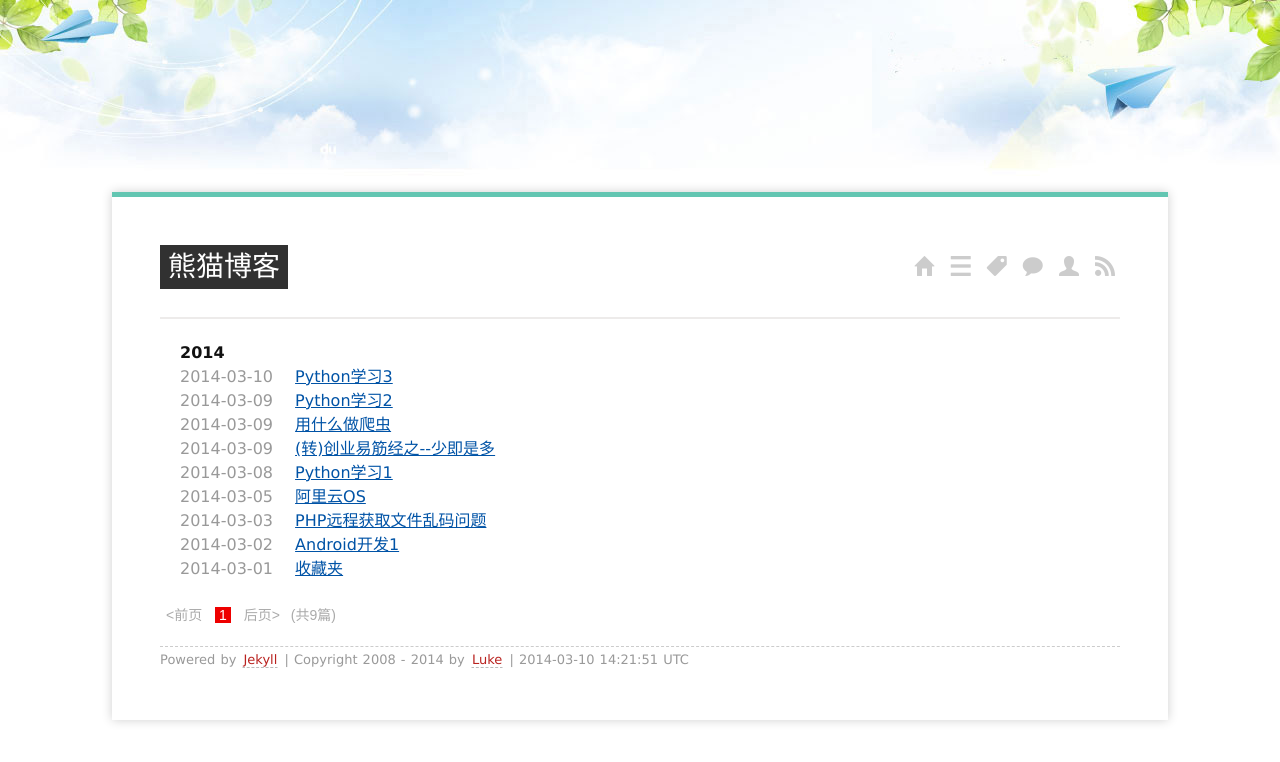
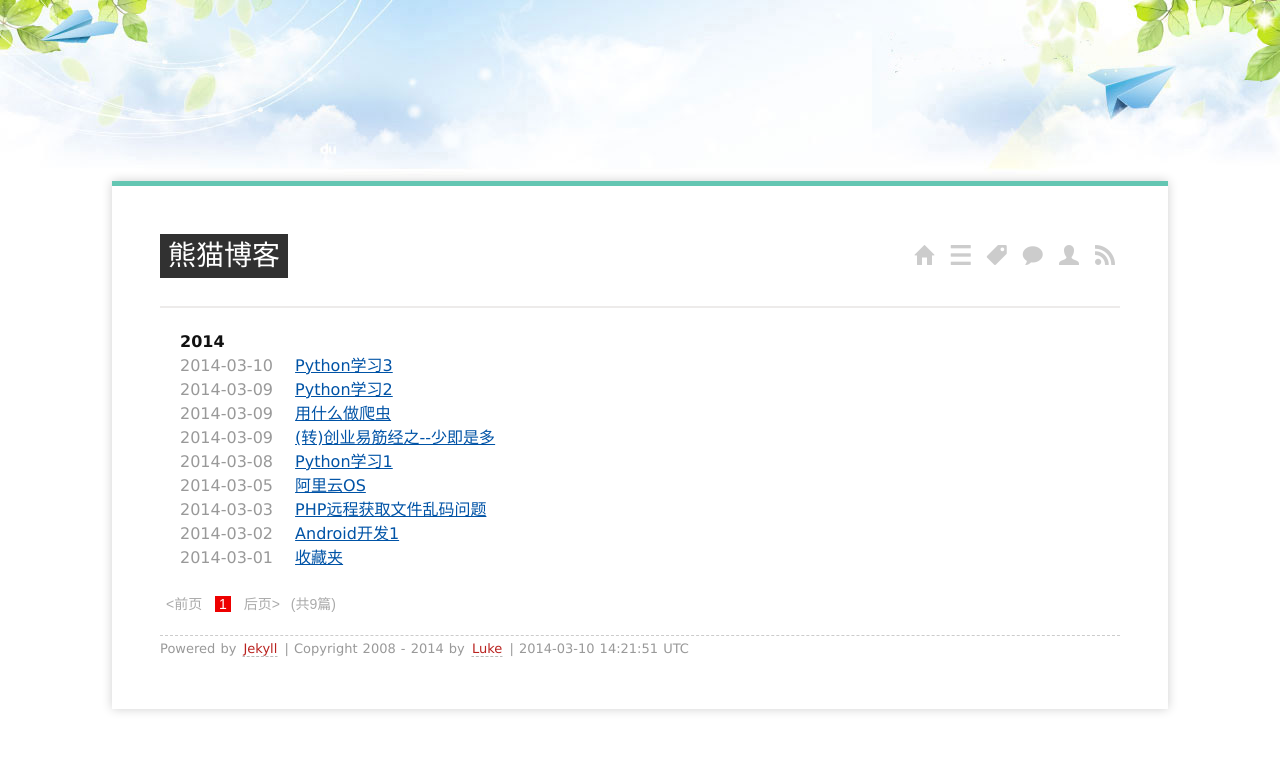
Before and after one commit to yujialive/yujialive.github.io, a Jekyll site: the page built from index.html, in a window 1280 px wide. Shown: the top 762 px of the page. Built offline with Jekyll 4.4.1, drawn with Linux system fonts in a browser that asks for light colours; Markdown is read by kramdown in place of the engine named in the settings; the list of posts is cut into pages by our own code.

Commit message:
daily updates

```diff
--- a/media/css/screen.css
+++ b/media/css/screen.css
@@ -65,7 +65,7 @@ body{
 #container {
     width: 960px;
     padding: 3em 3em 1.5em;
-    margin: 1em auto;
+    margin: 5px auto;
     background-color: #fff;
     -moz-box-shadow: 0 0 10px 0 #cfcfcf;
     -webkit-box-shadow: 0 0 10px 0 #cfcfcf;
```
